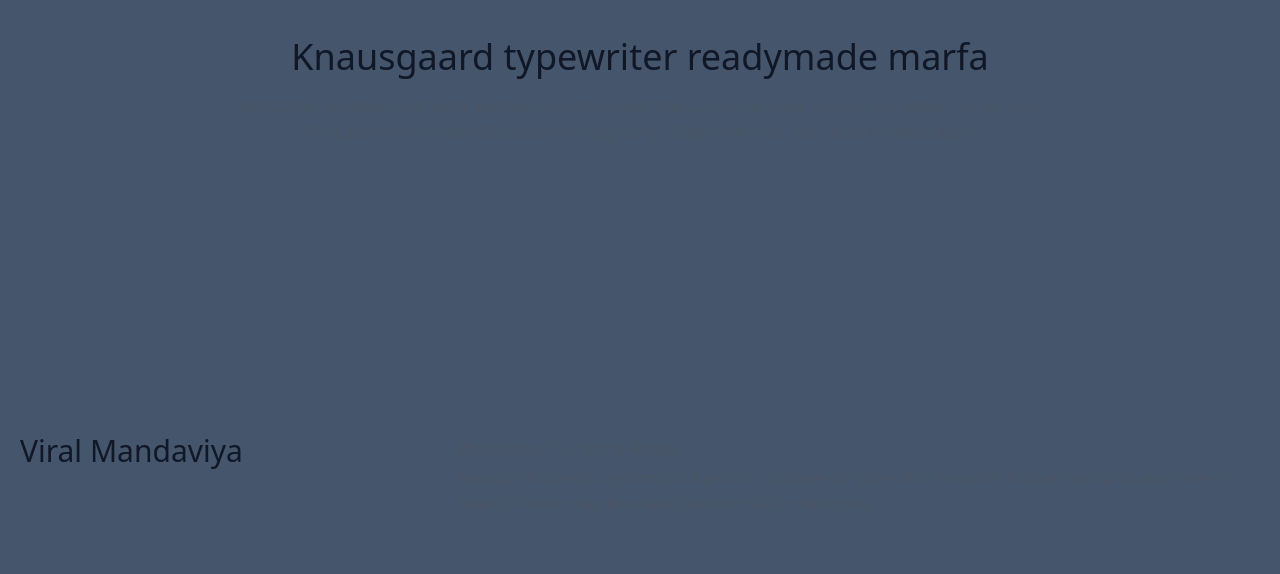
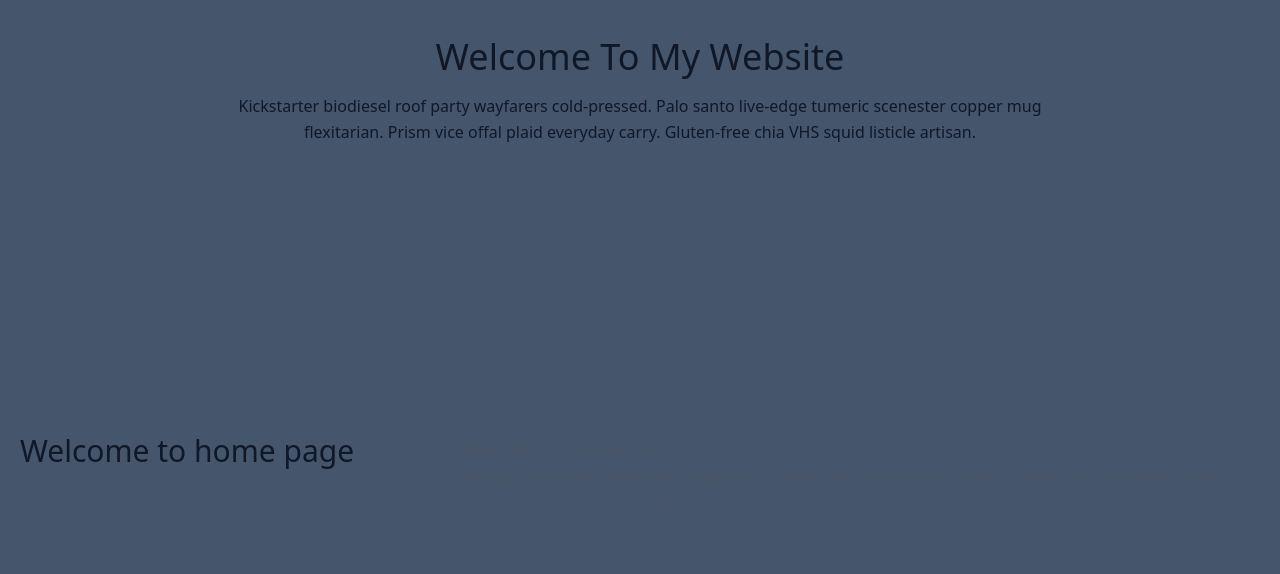
Before and after one commit to viral-89/tailwind-cli.github.io, a website: page index.html in a window 1280 px wide. Shown: the part 481-1055 px from the top of the page. Drawn offline with Linux system fonts and the light colour scheme.

Commit message:
tailwind-CLI

```diff
--- a/index.html
+++ b/index.html
@@ -29,8 +29,8 @@
   <div class="container mx-auto flex flex-col px-5 py-24 justify-center items-center">
     <img class="lg:w-2/6 md:w-3/6 w-5/6 mb-10 object-cover object-center rounded" alt="hero" src="https://media.istockphoto.com/id/182689167/photo/six-hands-catching-clouds-blue-sky.webp?a=1&b=1&s=612x612&w=0&k=20&c=CcfY7r3LewUgidvSYScOSOo6yKH6scOKqcmQZneDkLc=">
     <div class="w-full md:w-2/3 flex flex-col mb-16 items-center text-center">
-      <h1 class="title-font sm:text-4xl text-3xl mb-4 font-medium text-gray-900">Knausgaard typewriter readymade marfa</h1>
-      <p class="mb-8 leading-relaxed">Kickstarter biodiesel roof party wayfarers cold-pressed. Palo santo live-edge tumeric scenester copper mug flexitarian. Prism vice offal plaid everyday carry. Gluten-free chia VHS squid listicle artisan.</p>
+      <h1 class="title-font sm:text-4xl text-3xl mb-4 font-medium text-gray-900">Welcome To My Website</h1>
+      <p class="mb-8 leading-relaxed text-gray-900">Kickstarter biodiesel roof party wayfarers cold-pressed. Palo santo live-edge tumeric scenester copper mug flexitarian. Prism vice offal plaid everyday carry. Gluten-free chia VHS squid listicle artisan.</p>
       </div>
     </div>
   </div>
@@ -38,7 +38,7 @@
     <section id="home" class="text-gray-600 body-font">
   <div class="container px-5 py-24 mx-auto flex flex-wrap">
     <div class="flex w-full mb-20 flex-wrap">
-      <h1 class="sm:text-3xl text-2xl font-medium title-font text-gray-900 lg:w-1/3 lg:mb-0 mb-4">Viral Mandaviya</h1>
+      <h1 class="sm:text-3xl text-2xl font-medium title-font text-gray-900 lg:w-1/3 lg:mb-0 mb-4">Welcome to home page</h1>
       <p class="lg:pl-6 lg:w-2/3 mx-auto leading-relaxed text-base"> <big> Welcome To Home Page </big> <br>hexagon brooklyn asymmetrical gentrify, subway tile poke farm-to-table. Franzen you probably haven't heard of them man bun deep jianbing selfies heirloom.</p>
     </div>
     <div class="flex flex-wrap md:-m-2 -m-1">
@@ -143,7 +143,7 @@
     <div class="xl:w-1/2 lg:w-3/4 w-full mx-auto text-center">
       <svg xmlns="http://www.w3.org/2000/svg" fill="currentColor" class="inline-block w-8 h-8 text-gray-400 mb-8" viewBox="0 0 975.036 975.036">
       </svg>
-      <p class="leading-relaxed text-lg">Edison bulb retro cloud bread echo park, helvetica stumptown taiyaki taxidermy 90's cronut +1 kinfolk. Single-origin coffee ennui shaman taiyaki vape DIY tote bag drinking vinegar cronut adaptogen squid fanny pack vaporware. Man bun next level coloring book skateboard four loko knausgaard. Kitsch keffiyeh master cleanse direct trade indigo juice before they sold out gentrify plaid gastropub normcore XOXO 90's pickled cindigo jean shorts. Slow-carb next level shoindigoitch ethical authentic, yr scenester sriracha forage franzen organic drinking vinegar.</p>
+      <p class="leading-relaxed text-lg text-gray-900">Edison bulb retro cloud bread echo park, helvetica stumptown taiyaki taxidermy 90's cronut +1 kinfolk. Single-origin coffee ennui shaman taiyaki vape DIY tote bag drinking vinegar cronut adaptogen squid fanny pack vaporware. Man bun next level coloring book skateboard four loko knausgaard. Kitsch keffiyeh master cleanse direct trade indigo juice before they sold out gentrify plaid gastropub normcore XOXO 90's pickled cindigo jean shorts. Slow-carb next level shoindigoitch ethical authentic, yr scenester sriracha forage franzen organic drinking vinegar.</p>
       <span class="inline-block h-1 w-10 rounded bg-indigo-500 mt-8 mb-6"></span>
       <h2 class="text-gray-900 font-medium title-font tracking-wider text-sm">HOLDEN CAULFIELD</h2>
       <p class="text-gray-500">Senior Product Designer</p>
```
